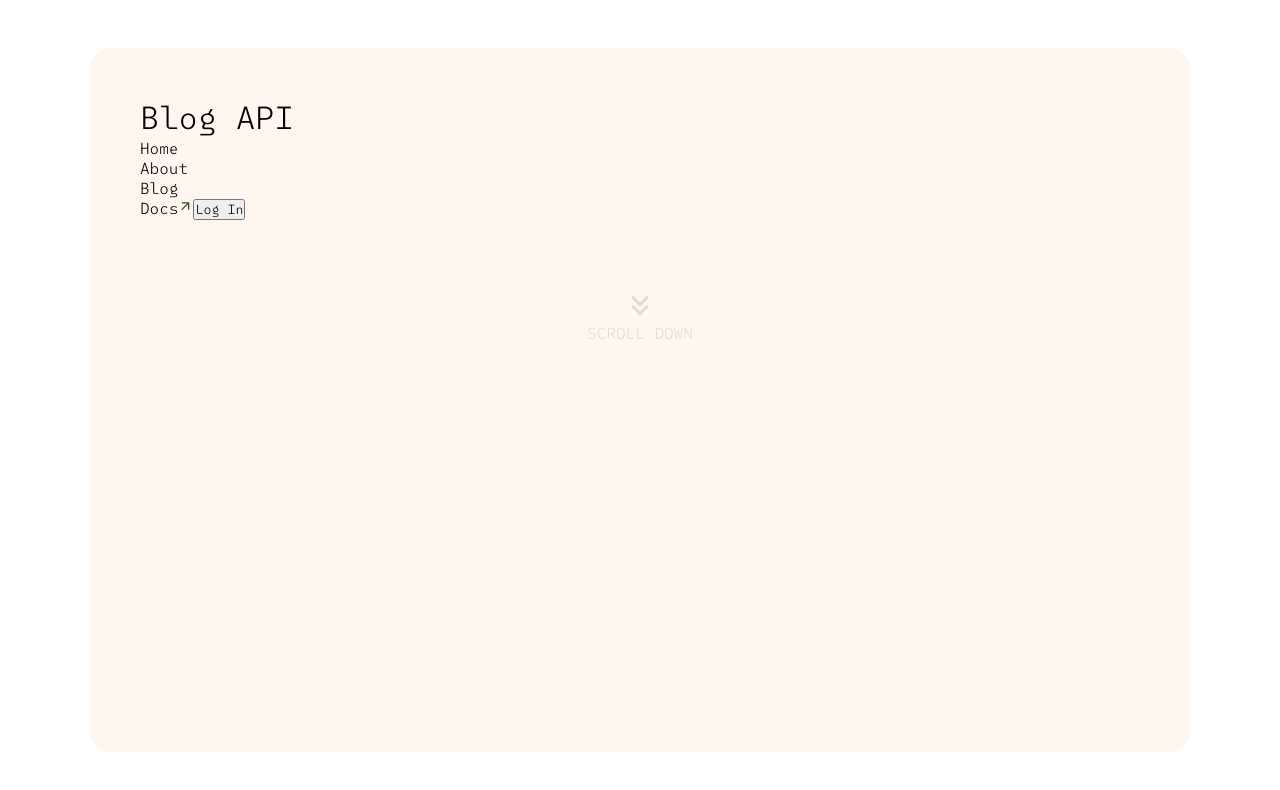
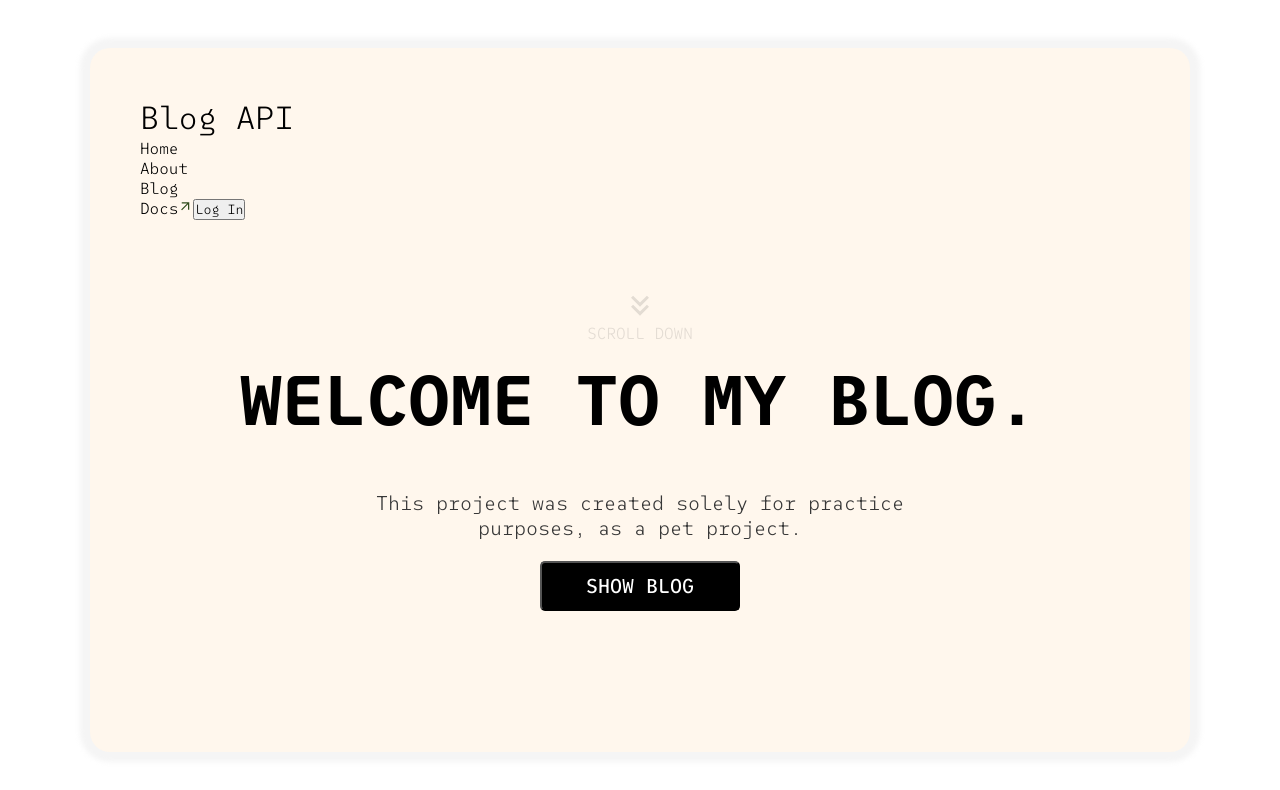
Before and after one commit to AkioKane/blog_api, a React (Vite) app in the folder client/user_blog/: page / in a window 1280 px wide. Shown: the top 790 px of the page. Built offline with nearby package versions, Linux system fonts and the light colour scheme.

Commit message:
Added welcome container

```diff
--- a/client/user_blog/src/data/home.json
+++ b/client/user_blog/src/data/home.json
@@ -0,0 +1,5 @@
+{
+  "title": "welcome to my blog.",
+  "about": "This project was created solely for practice purposes, as a pet project.",
+  "btnBlog": "show blog"
+}
--- a/client/user_blog/src/index.css
+++ b/client/user_blog/src/index.css
@@ -3,6 +3,10 @@
   src: url("./fonts/SUSE_Mono/SUSEMono-VariableFont_wght.ttf");
 }
 
+@font-face {
+  font-family: "SUSE Mono";
+  src: url("./fonts/SUSE_Mono/SUSEMono-VariableFont_wght.ttf");
+}
 * {
   margin: 0;
   padding: 0;
--- a/client/user_blog/src/routes/Home.module.css
+++ b/client/user_blog/src/routes/Home.module.css
@@ -1,10 +1,14 @@
 .homeContainer {
+  display: flex;
+  flex-direction: column;
   width: clamp(600px, 1100px, 1200px);
   min-width: 600px;
   margin: 3em clamp(3em, 5%, 4em) 3em clamp(3em, 5%, 4em);
   background-color: var(--home-bg);
   border-radius: 20px;
-  animation: startPage 0.5s cubic-bezier(.05,.96,.96,1) forwards;
+  animation: startPage 0.5s cubic-bezier(.05, .96, .96, 1) forwards;
+  box-shadow: 0px 0px 5px 10px rgba(217, 217, 217, 0.25);
+  gap: 50px;
 }
 
 .heroContainer {}
@@ -15,7 +19,6 @@
   align-items: center;
   text-transform: uppercase;
   color: #373737;
-  padding: 50px;
   animation: fadeIn 2.25s ease-in-out infinite forwards;
 }
 
@@ -39,6 +42,57 @@
   right: 25%;
   top: 23.33%;
   bottom: 20.83%;
+}
+
+.heroContainer .welcomeContainer {
+  display: flex;
+  flex-direction: column;
+  align-items: center;
+  width: 100%;
+}
+
+.heroContainer .welcomeContainer h1 {
+  width: 800px;
+  height: 150px;
+  font-family: 'SUSE Mono';
+  font-style: normal;
+  font-weight: 700;
+  font-size: 70px;
+  line-height: 88px;
+  display: flex;
+  align-items: center;
+  text-align: center;
+  color: #000000;
+  text-transform: uppercase;
+}
+
+.heroContainer .welcomeContainer span {
+  width: 537px;
+  height: 80px;
+  font-family: 'SUSE Mono';
+  font-style: normal;
+  font-weight: 300;
+  font-size: 20px;
+  line-height: 25px;
+  display: flex;
+  align-items: center;
+  text-align: center;
+  color: #373737;
+  margin-bottom: 0.25em;
+}
+
+.heroContainer .welcomeContainer button {
+  width: 200px;
+  height: 50px;
+  background: #000000;
+  color: #FFFFFF;
+  border-radius: 5px;
+  font-family: 'SUSE Mono';
+  font-style: normal;
+  font-weight: 500;
+  font-size: 20px;
+  line-height: 25px;
+  text-transform: uppercase;
 }
 
 .blackSection {}
--- a/client/user_blog/src/routes/Home.tsx
+++ b/client/user_blog/src/routes/Home.tsx
@@ -1,6 +1,7 @@
 import type React from 'react';
 import { HeaderHome } from '../components/Header';
 import scrollArrow from "../assets/scrollArrow.svg";
+import data from "../data/home.json";
 import styles from './Home.module.css';
 
 interface HomeProps {}
@@ -17,6 +18,12 @@ const Home: React.FC<HomeProps> = () => {
 
             <h3>scroll down</h3>
           </div>
+
+          <div className={styles.welcomeContainer}>
+            <h1>{data.title}</h1>
+            <span>{data.about}</span>
+            <button>{data.btnBlog}</button>
+          </div>
         </div>
 
         <div className={styles.blackSection}></div>
```
